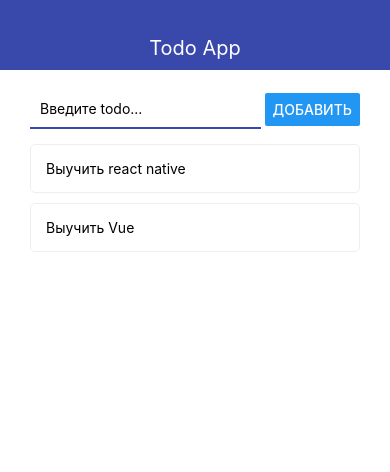
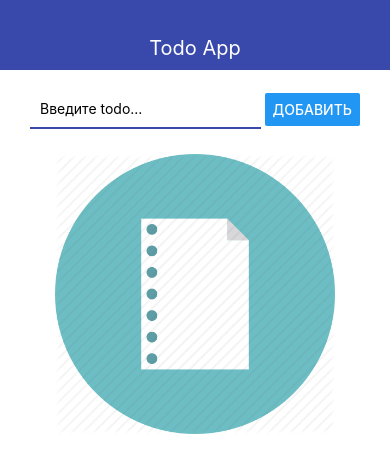
Before and after one commit to NookieNoo/react-native-first, a React Native app: screen / in a window 390 px wide. Shown: the top 472 px of the page. Built offline with nearby package versions, Linux system fonts and the light colour scheme.

Commit message:
Добавлена картинка

```diff
--- a/App.js
+++ b/App.js
@@ -7,8 +7,8 @@
 export default function App() {
     const [todoId, setTodoId] = useState(null);
     const [todos, setTodos] = useState([
-        { id: "1", title: "Выучить react native" },
-        { id: "2", title: "Выучить Vue" },
+        // { id: "1", title: "Выучить react native" },
+        // { id: "2", title: "Выучить Vue" },
     ]);
 
     const addTodo = (title) => {
--- a/src/screens/MainScreen.js
+++ b/src/screens/MainScreen.js
@@ -1,21 +1,48 @@
 import React from "react";
-import { StyleSheet, FlatList, View } from "react-native";
+import { StyleSheet, FlatList, View, Text, Image } from "react-native";
 import { AddTodo } from "../components/AddTodo";
-import { Todo } from '../components/Todo'
+import { Todo } from "../components/Todo";
 
-export default function MainScreen({addTodo, todos, removeTodo, openTodo}) {
+export default function MainScreen({ addTodo, todos, removeTodo, openTodo }) {
+    let content = (
+        <FlatList
+            data={todos}
+            renderItem={({ item }) => (
+                <Todo todo={item} onRemove={removeTodo} onOpen={openTodo} />
+            )}
+            keyExtractor={(item) => item.id.toString()}
+        />
+    );
+
+    if (todos.length === 0) {
+        content = (
+            <View style={styles.imgWrap}>
+                <Image
+                    style={styles.img}
+                    source={require("../../assets/no-items.png")}
+                />
+            </View>
+        );
+    }
+
     return (
         <View>
             <AddTodo onSubmit={addTodo} />
-            <FlatList
-                data={todos}
-                renderItem={({ item }) => (
-                    <Todo todo={item} onRemove={removeTodo} onOpen={openTodo}/>
-                )}
-                keyExtractor={(item) => item.id.toString()}
-            />
+            {content}
         </View>
     );
 }
 
-const styles = StyleSheet.create({});
+const styles = StyleSheet.create({
+    imgWrap: {
+        alignItems: "center",
+        justifyContent: "center",
+        padding: 10,
+        height: 300,
+    },
+    img: {
+        width: "100%",
+        height: "100%",
+        resizeMode: "contain",
+    },
+});
```
Also changed, not shown: assets/no-items.png (added).
